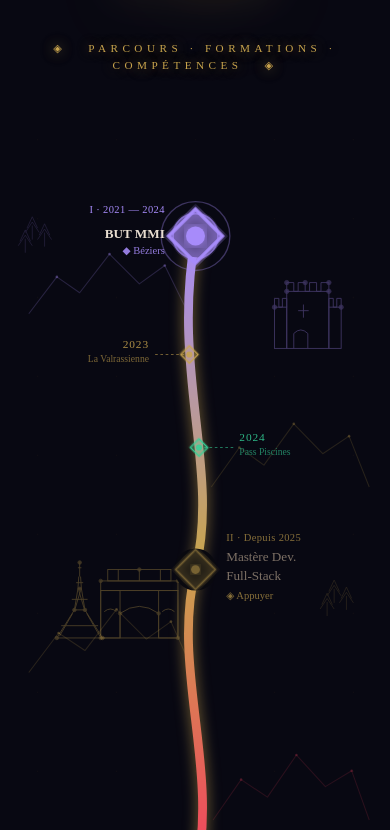
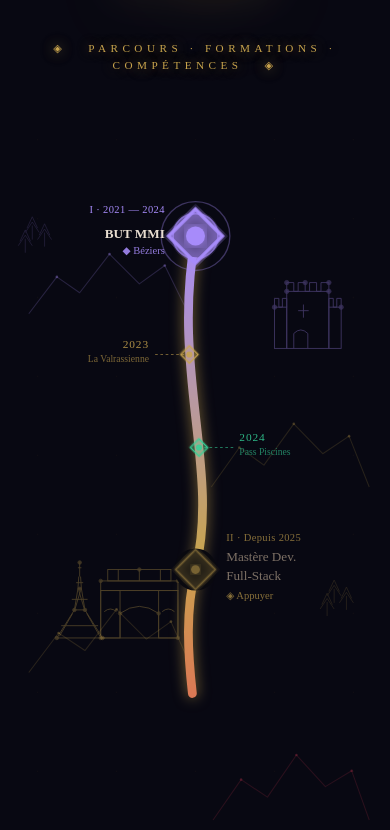
Before and after one commit to Jeloumy/portfolio, a React (Vite) app: page / in a window 390 px wide. Shown: the part 3054-3884 px from the top of the page. Built offline with nearby package versions, Linux system fonts and the light colour scheme.

Commit message:
Mobile journey: supprime spring (lag), animation chemin 1:1 scroll, démarre à 15%
Co-Authored-By: Claude Sonnet 4.6 <noreply@anthropic.com>

```diff
--- a/src/components/Journey.tsx
+++ b/src/components/Journey.tsx
@@ -1,5 +1,5 @@
 import { useRef, useEffect, useState } from 'react'
-import { motion, useInView, useScroll, useTransform, useSpring, MotionValue, AnimatePresence } from 'framer-motion'
+import { motion, useInView, useScroll, useTransform, MotionValue, AnimatePresence } from 'framer-motion'
 import { getScrollDir } from '../hooks/useScrollDirection'
 import { MapPin } from 'lucide-react'
 
@@ -1003,10 +1003,9 @@ export default function Journey() {
     target: sectionRef,
     offset: ['start end', 'end start'],
   })
-  const mapProgress          = useTransform(scrollYProgress, [0.02, 0.32], [0, 1])
-  // Mobile: plage [0.05, 0.62] + spring → plus de progression par scroll, animation lissée
-  const rawMobileProgress    = useTransform(scrollYProgress, [0.05, 0.62], [0, 1])
-  const mobileMapProgress    = useSpring(rawMobileProgress, { stiffness: 60, damping: 20, mass: 0.5 })
+  const mapProgress       = useTransform(scrollYProgress, [0.02, 0.32], [0, 1])
+  // Mobile: démarre à 15% du scroll, suit 1:1 sans spring (pas de lag)
+  const mobileMapProgress = useTransform(scrollYProgress, [0.15, 0.9], [0, 1])
   const [selectedMobileMs, setSelectedMobileMs] = useState(0)
 
   return (
```
